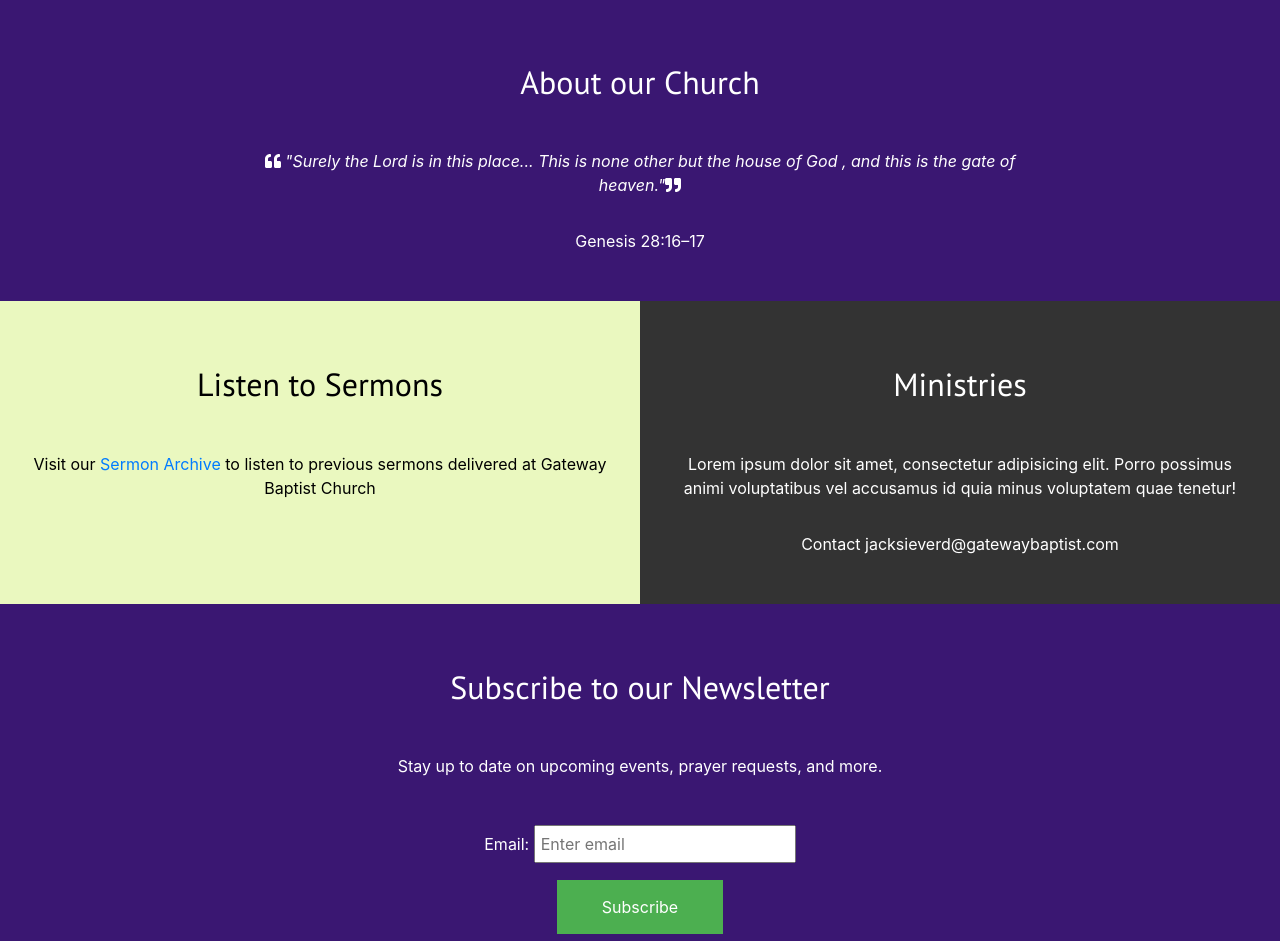
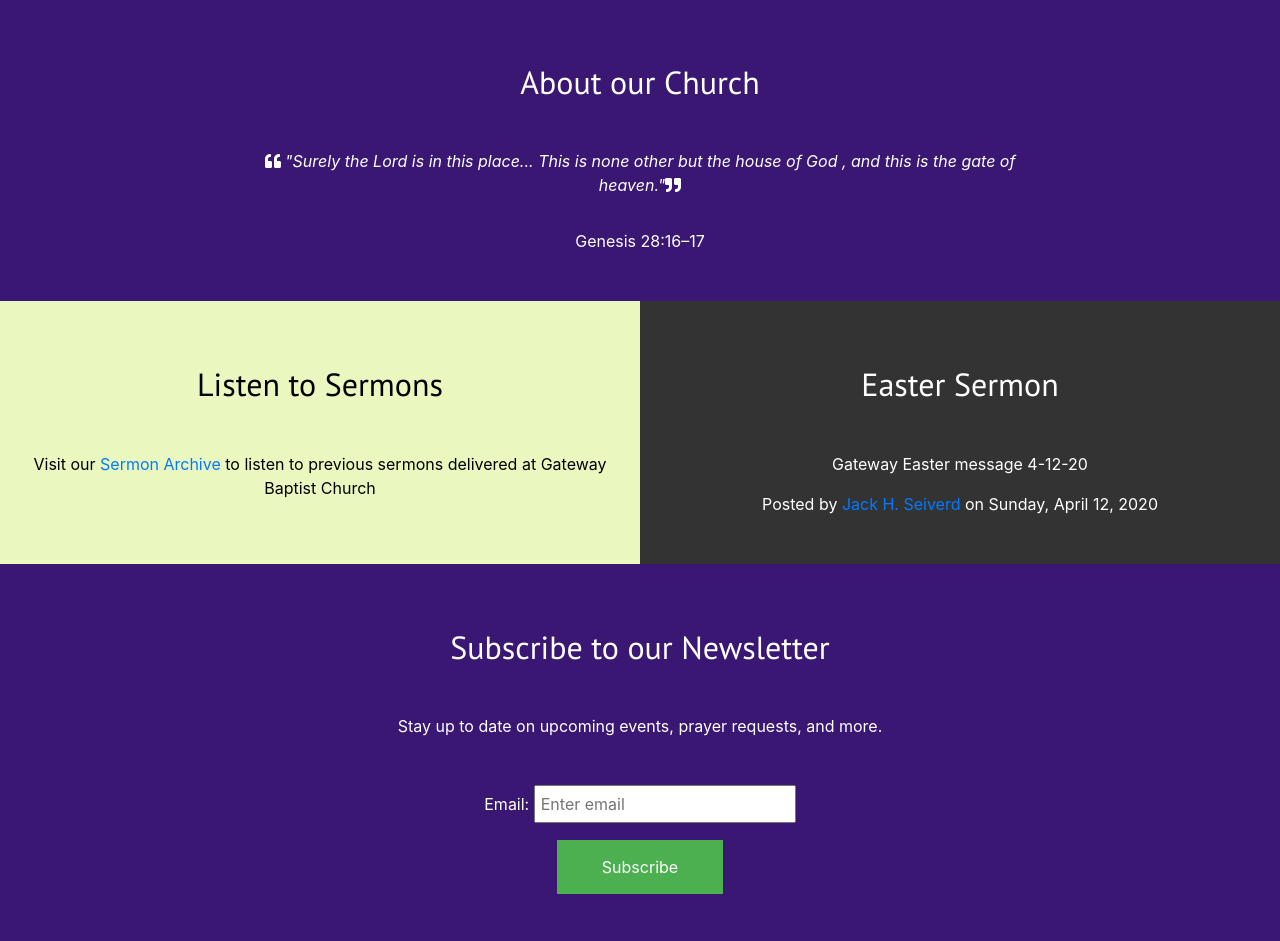
Before and after one commit to knutsun/website, a Django app: page / in a window 1280 px wide. Shown: the part 1466-2407 px from the top of the page. Run offline with Django 3.2, Linux system fonts and the light colour scheme; data that the repository does not hold is empty; some libraries are stand-ins or nearby versions.

Commit message:
iframe, fix small issue

```diff
--- a/home/views.py
+++ b/home/views.py
@@ -27,7 +27,7 @@ def index(request):
         'three_events': three_events,
         'form': sub,
     }
-
+    redirect_anchor = 'section-f'
     try:
         if request.method == 'POST':
             sub = forms.Subscribe(request.POST)
@@ -46,7 +46,6 @@ def index(request):
                       [recipient], fail_silently=False)
 
             recipient_list = Subscribers.objects.all()
-            redirect_anchor = 'section-f'
 
             return render(request, 'subscribe/success.html',
                                    {'recipient': recipient,
--- a/templates/index.html
+++ b/templates/index.html
@@ -5,6 +5,8 @@
 	<link href="{% static 'css/index-style.css' %}" rel="stylesheet">
     <link href="{% static 'css/index-events.css' %}" rel="stylesheet">
     <link href="https://fonts.googleapis.com/css2?family=PT+Sans&display=swap" rel="stylesheet">
+    <div id="fb-root"></div>
+    <script async defer crossorigin="anonymous" src="https://connect.facebook.net/en_US/sdk.js#xfbml=1&version=v6.0"></script>
 	{% endblock %}
 
 
@@ -119,10 +121,8 @@
 				 Gateway Baptist Church </p>
       </div>
 			<div class="box">
-        <h2 class="content-title">Ministries</h2>
-        <p>Lorem ipsum dolor sit amet, consectetur adipisicing elit. Porro possimus animi
-          voluptatibus vel accusamus id quia minus voluptatem quae tenetur!</p>
-        <p>Contact jacksieverd@gatewaybaptist.com</p>
+        <h2 class="content-title">Easter Sermon</h2>
+        <div class="fb-video" data-href="https://www.facebook.com/jack.seiverd/videos/10212430107507560/" data-show-text="false" data-width=""><blockquote cite="https://developers.facebook.com/jack.seiverd/videos/10212430107507560/" class="fb-xfbml-parse-ignore"><a href="https://developers.facebook.com/jack.seiverd/videos/10212430107507560/"></a><p>Gateway Easter message 4-12-20</p>Posted by <a href="https://www.facebook.com/jack.seiverd">Jack H. Seiverd</a> on Sunday, April 12, 2020</blockquote></div>
       </div>
     </section>
 
```
